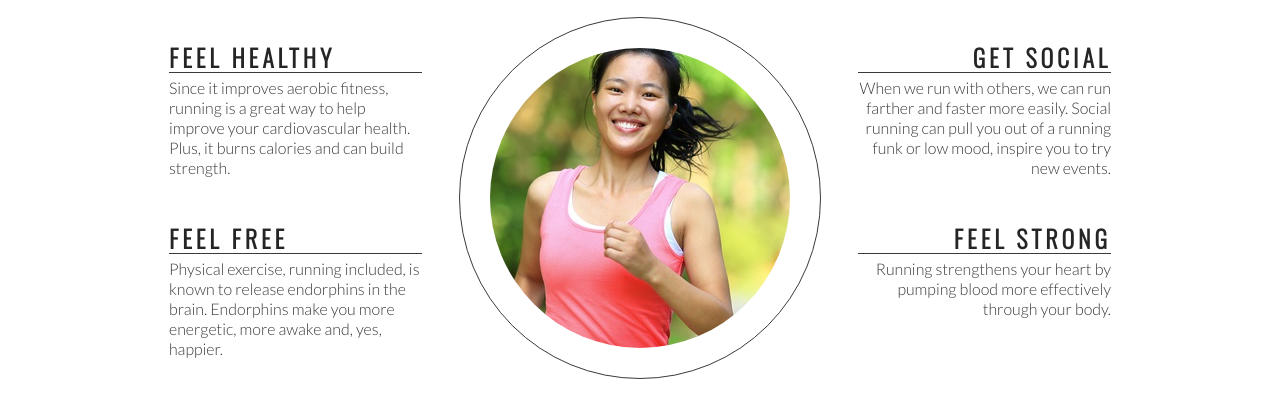
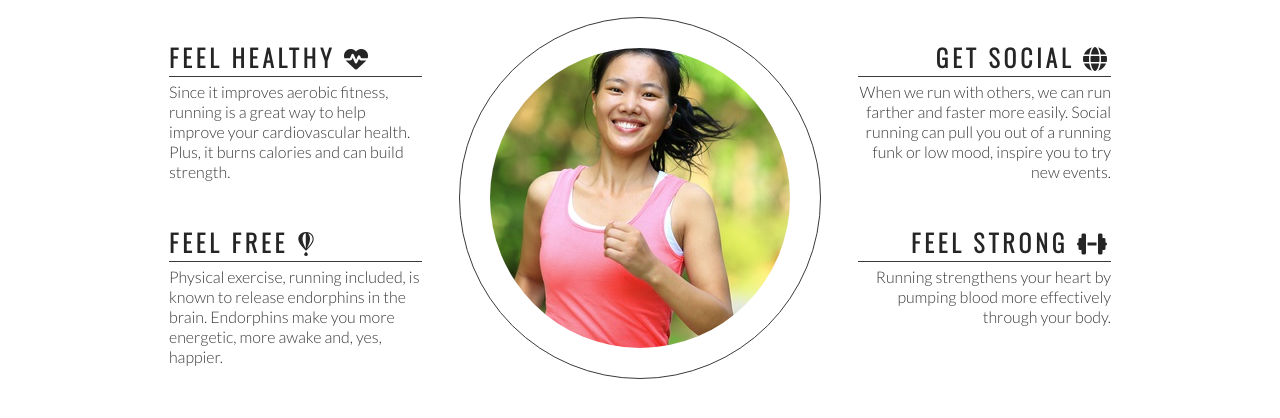
Before and after one commit to NgenNo9/love-running-essentials-project-buildalong, a plain HTML site: page index.html in a window 1280 px wide. Shown: the part 764-1182 px from the top of the page. Drawn offline with nearby package versions, Linux system fonts and the light colour scheme.

Commit message:
Add fontawesome icons to Club Ethos section

```diff
--- a/index.html
+++ b/index.html
@@ -36,28 +36,27 @@
         <div class="about">
             <div id="left-about">
                 <div class="left-about-heading">
-                    <h2>Feel Healthy</h2>
+                    <h2>Feel Healthy <i class="fas fa-heartbeat"></i></h2>
                     <hr>
                     <p>Since it improves aerobic fitness, running is a great way to help improve your cardiovascular health. Plus, it burns calories and can build strength.</p>
                 </div>
                 <div class="left-about-heading">
-                    <h2>Feel Free</h2>
+                    <h2>Feel Free <i class="fab fa-fly"></i></h2>
                     <hr>
                     <p>Physical exercise, running included, is known to release endorphins in the brain. Endorphins make you more energetic, more awake and, yes, happier.</p>
                 </div>
             </div>
             <div id="center-about">
                 <div id="circle-cover-bg"></div>
-                <!-- <img src="/assets/images/ethos-center-image.jpeg" alt="Smiling lady out for a run"> -->
             </div>
             <div id="right-about">
                 <div class="right-about-heading">
-                    <h2>Get Social</h2>
+                    <h2>Get Social <i class="fas fa-globe"></i></h2>
                     <hr>
                     <p>When we run with others, we can run farther and faster more easily. Social running can pull you out of a running funk or low mood, inspire you to try new events.</p>
                 </div>
                 <div class="right-about-heading">
-                    <h2>Feel Strong</h2>
+                    <h2>Feel Strong <i class="fas fa-dumbbell"></i></h2>
                     <hr>
                     <p>Running strengthens your heart by pumping blood more effectively through your body.</p>
                 </div>
@@ -70,5 +69,9 @@
     <footer>
         social media links here
     </footer>
+
+    <!-- Font Awesome -->
+    <script src="https://kit.fontawesome.com/b214ff1f30.js" crossorigin="anonymous"></script>
+
 </body>
 </html>
```
